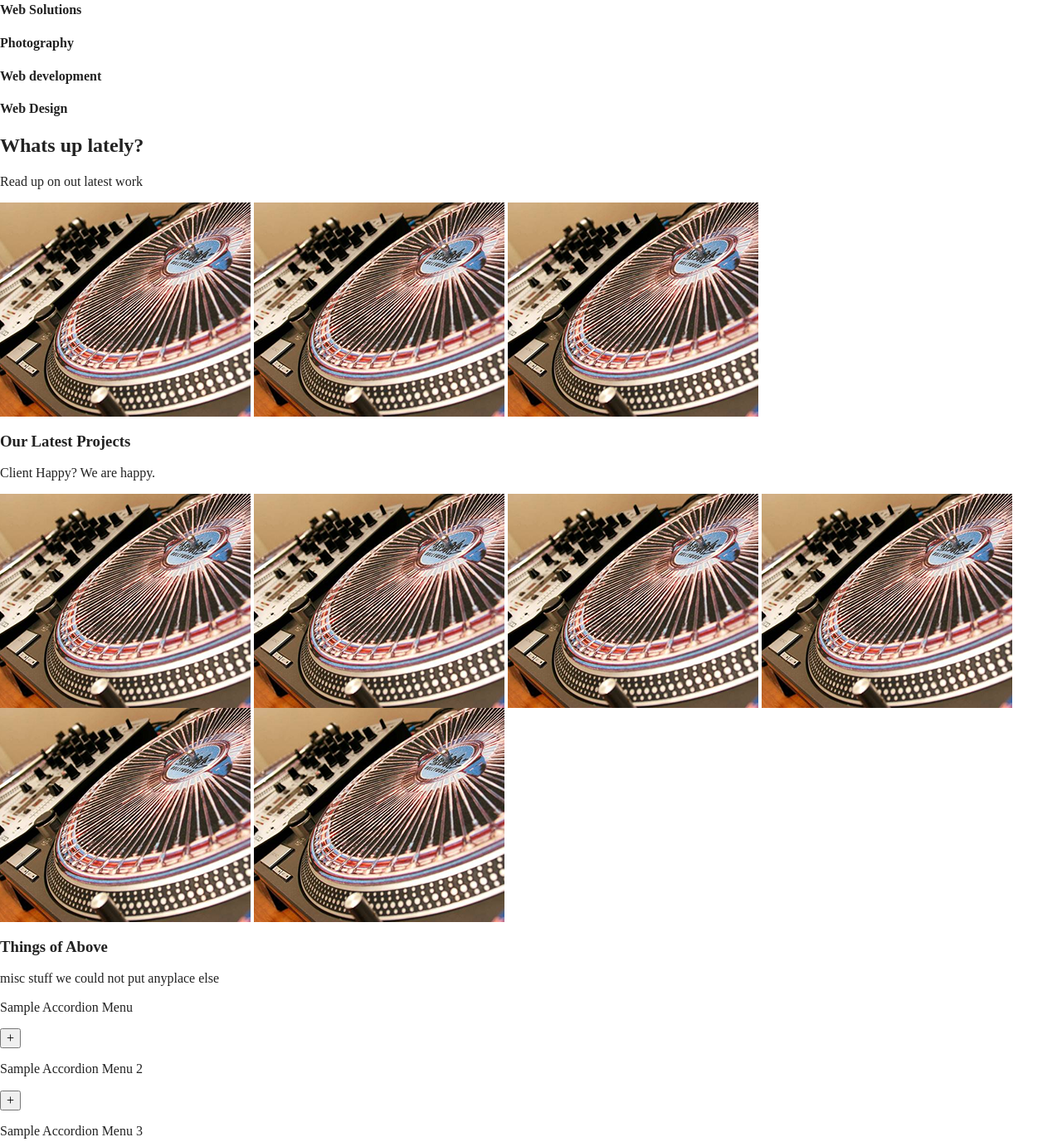
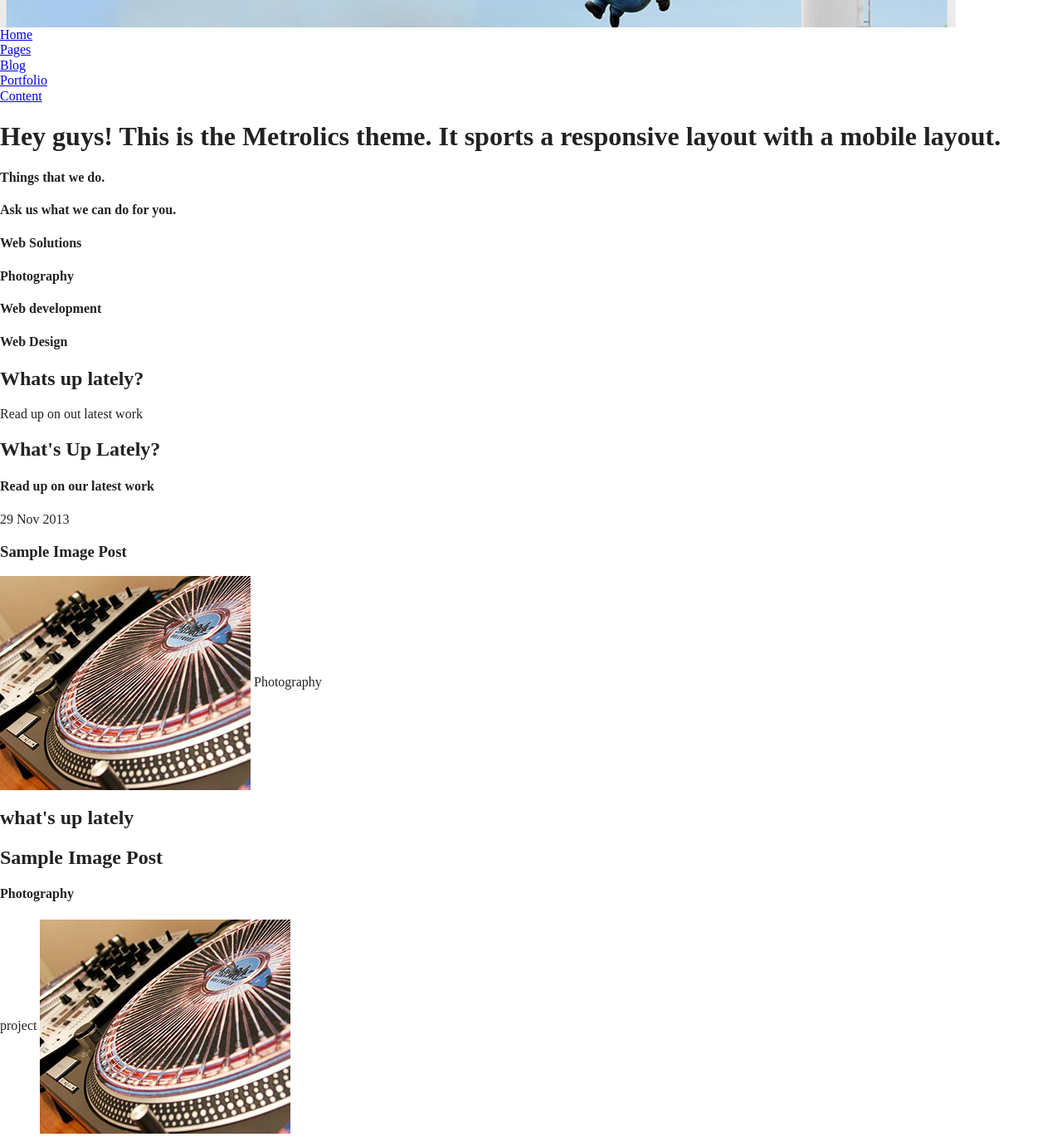
Before and after one commit to AlexBCIT/Lab03site, a website built with Parcel: page index.html in a window 1280 px wide. Shown: the part 769-2145 px from the top of the page at 83% size. Built offline with nearby package versions, Linux system fonts and the light colour scheme.

Commit message:
fixed some bugs in the HTML to get ready for styling

```diff
--- a/css/main.css
+++ b/css/main.css
@@ -18,7 +18,6 @@ html {
 }
 
 
-
 .sponsors{
   display: flex;
 }
@@ -28,7 +27,6 @@ html {
   padding-top: 30px;
   color: white;
 }
-
 
 
 /*
--- a/index.html
+++ b/index.html
@@ -22,11 +22,12 @@
     <meta name="theme-color" content="#fafafa">
 </head>
 
-<body class="page__home">
+<body class="page page--home">
     <header class="page__header">
-        <h1 class="page__logo">
-            Metrolics
-        </h1>
+        <div class="page__logo">
+            <img src="img/metrolics.png" alt="Metrolics logo">
+            <img id="iconlogo" src="img/metrolicslogo.png" alt="Metrolics icon logo">
+        </div>
         <img src="img/min.png" alt="minion">
     </header>
 
@@ -50,34 +51,31 @@
             </nav>
 
         </div>
-        <div>
+        <main class="first_content_section">
             <div class="title_page">
-                <h3> Hey guys! This is the Metrolics theme.
-                    It sports a responsive layout with a mobile layout.</h3>
+                <h1> Hey guys! This is the Metrolics theme.
+                    It sports a responsive layout with a mobile layout.</h1>
 
-                <div class="thing_thatwedo">
+                <div class="title_page_header">
                     <h4> Things that we do.</h4>
+                </div>
 
-                    <div class="Ask_Us">
-                        <h4> Ask us what we can do for you.</h4>
+                <div class="title_page_header2">
+                    <h4> Ask us what we can do for you.</h4>
+                </div>
 
-                    </div>
-
-
-
-                    <main class="page__main_1">
+                    <section class="page__main_1">
                         <section class="page__main__section">
                             <div class="title">
                                 <h4>Web Solutions</h4>
                             </div>
-
                         </section>
                         <section class="page__main__section">
-                            <div class="">
+                            <div class="section_header">
                                 <h4>Photography</h4>
                             </div>
                         </section>
-                    </main>
+                    </section>
 
                     <section class="page__section">
                         <div class="page__main__section">
@@ -87,39 +85,47 @@
 
                 </section>
                 <section class="page__main__section">
-                    <div class="">
+                    <div class="section_header2">
                         <h4>Web Design</h4>
                     </div>
                 </section>
-            </main>
+        </main>
 
             <section class="latest projects">
                 <div class="latestprojects_text">
                     <h2>Whats up lately?</h2>
                     <p>Read up on out latest work</p>
                 </div>
-                <div class="latestprojects__images">
-                    <img src="img/uhhhh.png" alt="DJ setup">
-                    <img src="img/uhhhh.png" alt="DJ setup">
-                    <img src="img/uhhhh.png" alt="DJ setup">
-
+                <section class="blog">
+                    <header class="blog__header">
+                        <h2 class="section__heading">What's Up Lately?</h2>
+                        <h4 class="section__tagline">Read up on our latest work</h4>
+                    </header>
+                    <article class="blog__entry">
+                        <span class="date">
+                            <span class="date__day">29</span>
+                        <span class="date__month">Nov</span>
+                        <span class="date__year">2013</span>
+                        </span>
+                        <h3 class="blog__entry__heading">Sample Image Post</h3>
+                        <img class="blog__entry__thumbnail" src="img/uhhhh.png" alt="blog thumbnail" />
+                        <span class="tag tag--photography">Photography</span>
+                    </article>
+                </section>
             </section>
         </main>
 
 
         </section>
-        <section class="latestprojects">
-            <div class="latestprojects__text">
-                <h3>Our Latest Projects</h3>
-                <p>Client Happy? We are happy.</p>
-            </div>
-            <div class="latestprojects__images">
-                <img src="img/uhhhh.png" alt="DJ setup">
-                <img src="img/uhhhh.png" alt="DJ setup">
-                <img src="img/uhhhh.png" alt="DJ setup">
-                <img src="img/uhhhh.png" alt="DJ setup">
-                <img src="img/uhhhh.png" alt="DJ setup">
-                <img src="img/uhhhh.png" alt="DJ setup">
+        <section class="projects projects--latest">
+            <header class="projects__header">
+                <h2 class="section__heading">what's up lately</h2>
+            </header>
+            <div class="project">
+                <h2 class="project__heading">Sample Image Post</h2>
+                <h4 class="project__tagline">Photography</h4>
+                <span class="tag tag--project">project</span><!-- may not need this if icon is same for all -->
+                <img class="project__thumbnail" src="img/uhhhh.png" alt="project thumbnail" />
             </div>
         </section>
     </main>
@@ -188,7 +194,7 @@
     </section>
 
     <footer class="page__footer">
-        <div class="footer__Peewee">
+        <div class="footer__Header">
             <img src="img/peewee.png" alt="peeweeherman">
             <h3>Peewee Herman</h3>
             <p class="peewee__text">Peewee has over 10 years experience in the industry. He is our Creative Director,
```
Also changed, not shown: img/Metrolics.png (added), img/metrolicslogo.png (added).
